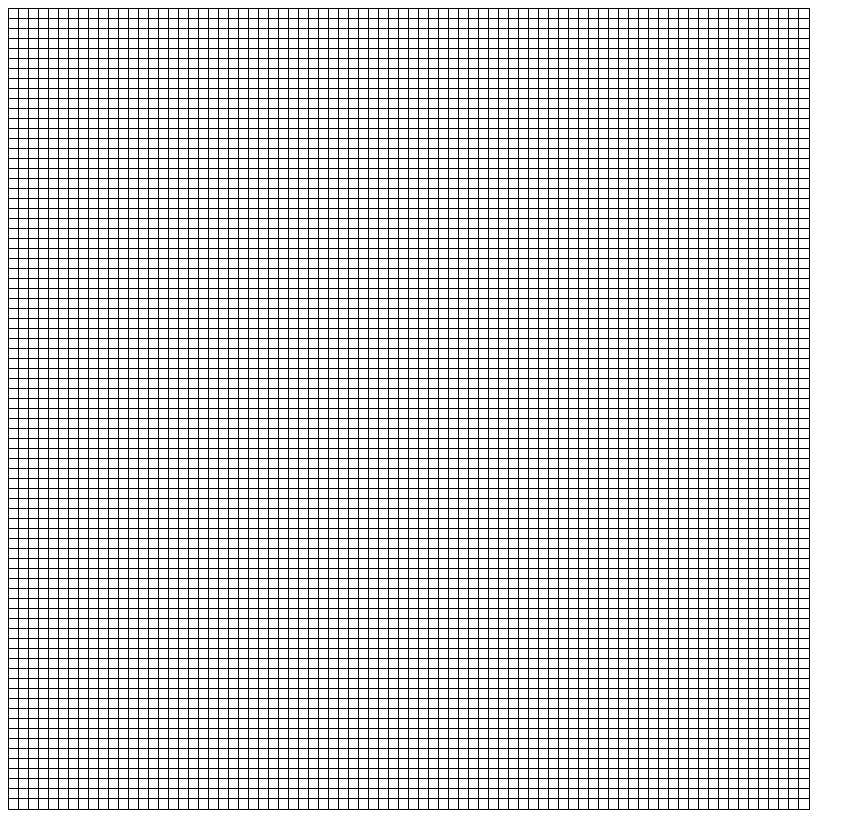
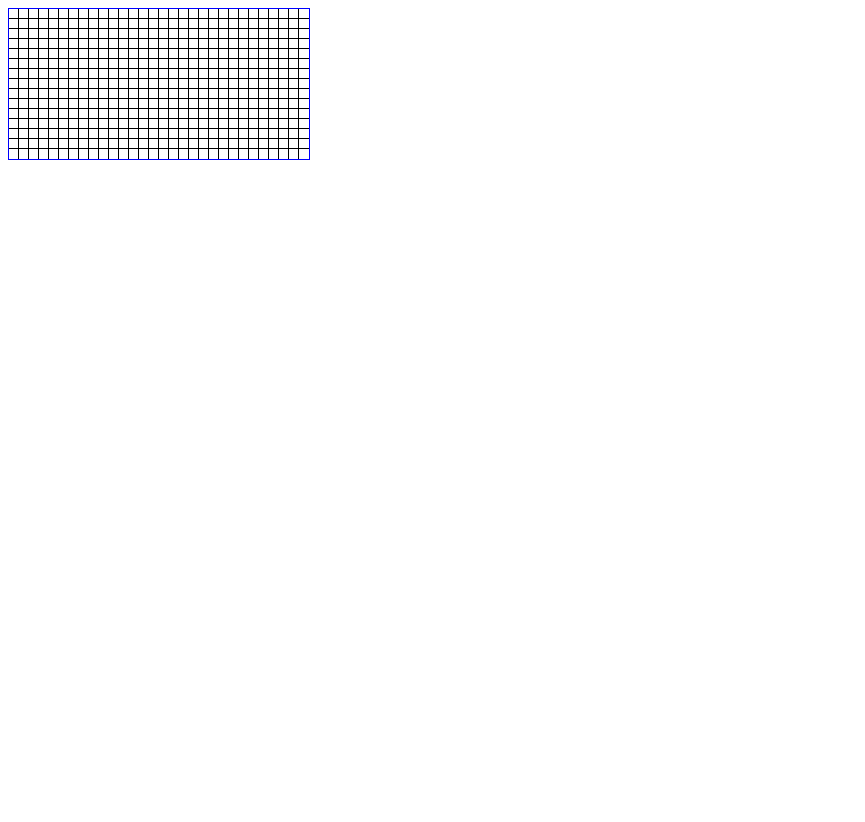
Before and after one commit to pabrams/Cellular-Automata, a plain HTML site: page index.htm in a window 1280 px wide. Shown: the whole page, without its empty margins (0-865 px from the left). After the commit the page ends 800 px from the top, so only its background shows below. Drawn offline with Linux system fonts and the light colour scheme.

Commit message:
index.htm:  Changes
Remove display of mouse co-ordinates and remove explicit size of canvas

```diff
--- a/index.htm
+++ b/index.htm
@@ -9,9 +9,8 @@
 <body onload="loadPage();">
 
 	<script src="CA.js"></script>
-	<canvas id="myCanvas" width="800" height="800" style="border:1px solid Black" ></canvas>
-	<br>
-	<label id="mouseCoords"></label>
+	<canvas id="myCanvas" style="border:1px solid Blue" ></canvas>
+
 </body>
 
 </html>
```
